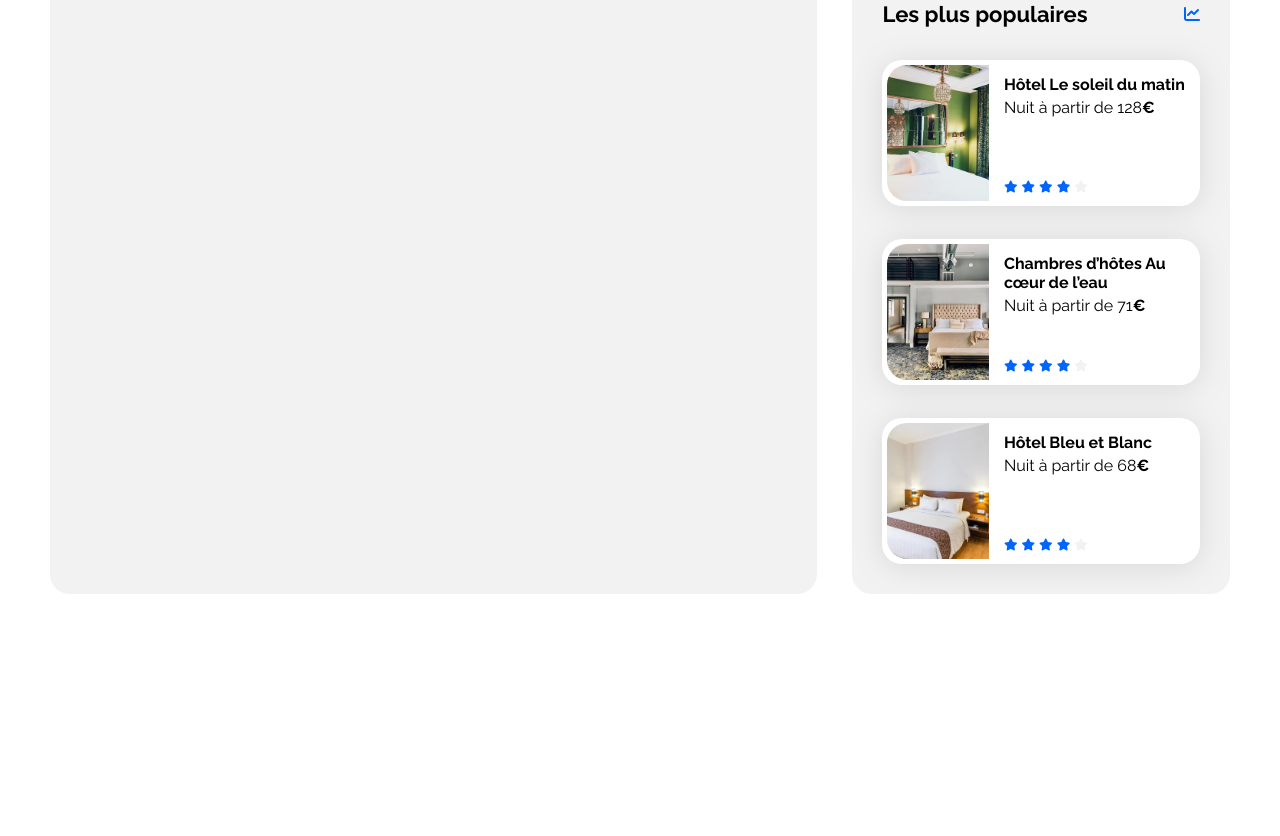
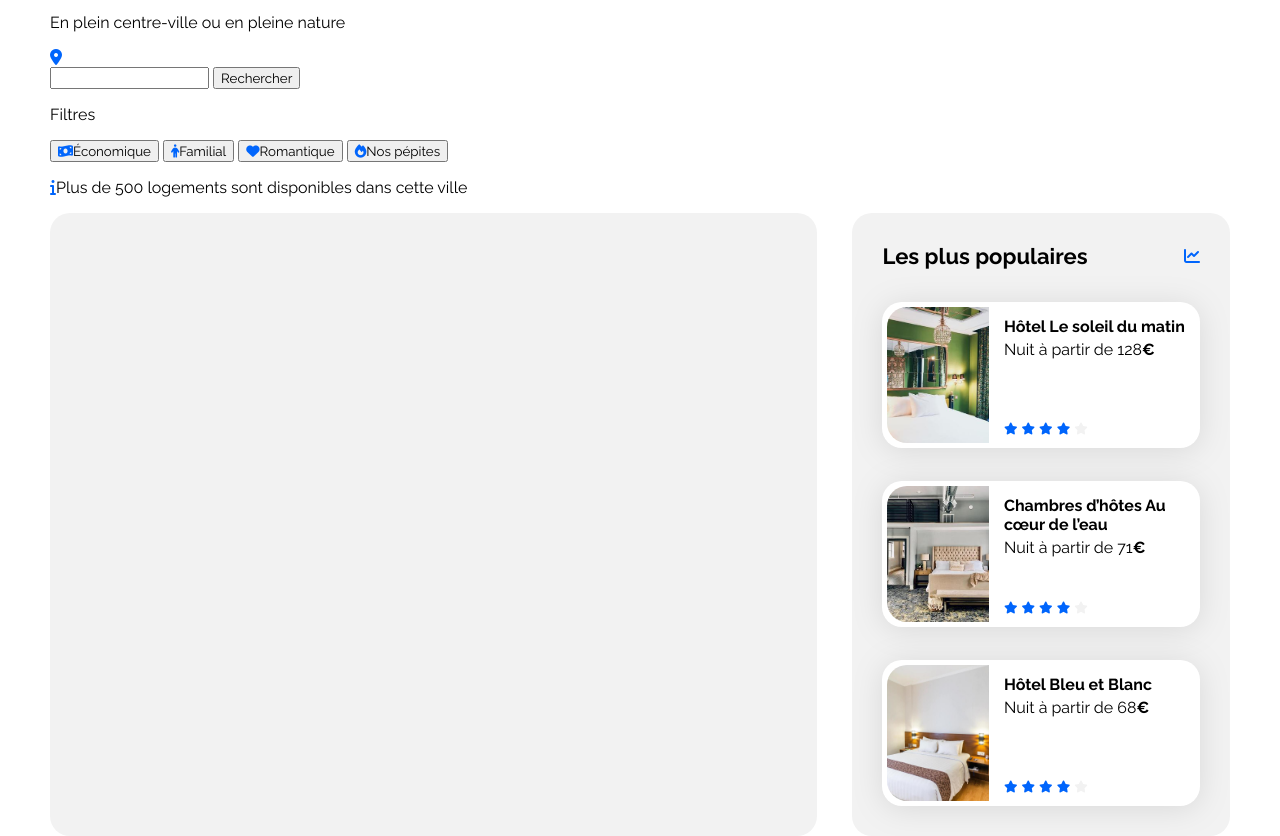
Before and after one commit to mmdev73/P2_transformez-une-maquette-en-site-web-avec-html-et-css_102023, a plain HTML site: page index.html in a window 1280 px wide. Shown: the part 108-944 px from the top of the page. Before the commit the page ends 800 px from the top, so only its background shows below. Drawn offline with Linux system fonts and the light colour scheme.

Commit message:
ajout section filter sans design

```diff
--- a/css/style.css
+++ b/css/style.css
@@ -61,17 +61,20 @@ a {
 .no-list-style{
     list-style-type: none;
 }
+
 /*** Header ***/
 header{
     height: 79px;
     display: flex;
     justify-content: space-between;
 }
+
 header img{
     width: 61px;
     height: 19px;
     padding: 30px 50px;
 }
+
 menu{
     height: 50%;
     display: flex;
@@ -79,17 +82,25 @@ menu{
     margin: 0;
     padding: 0 50px;
 }
+
 menu li{
     padding-top: 10%;
 }
+
 menu li:hover, menu li:active{
     border-top: 2px var(--main-color) solid;
     padding-top: calc(10% - 2px);
 }
+
 menu li a{
     display: block;
     height: 100%;
     color: var(--main-color);
+}
+
+/*** Filter Section ***/
+.filter-section{
+    gap: 35px;
 }
 
 /****** Hebergements And Populaires ***********/
--- a/index.html
+++ b/index.html
@@ -26,6 +26,27 @@
             </nav>
         </header>
         <main>
+            <section class="filter-section">
+                <div class="filter-section-headline">
+                    <h2 class="section-title">Trouvez votre hébergement pour des vacances de rêve</h2>
+                    <p>En plein centre-ville ou en pleine nature</p>
+                </div>
+                <div class="filter-section-searchbar">
+                    <div class="searchbar-icon">
+                        <i class="fa-solid fa-location-dot"></i>
+                    </div>
+                    <input type="text" class="search-bar-input">
+                    <button type="button">Rechercher</button>
+                </div>
+                <div class="filter-section-filter">
+                    <p>Filtres</p>
+                    <button type="button"><i class="fa-solid fa-money-bill-wave"></i>Économique</button>
+                    <button type="button"><i class="fa-solid fa-person"></i>Familial</button>
+                    <button type="button"><i class="fa-solid fa-heart"></i>Romantique</button>
+                    <button type="button"><i class="fa-solid fa-fire"></i>Nos pépites</button>
+                </div>
+                <p><i class="fa-solid fa-info"></i>Plus de 500 logements sont disponibles dans cette ville</p>
+            </section>
             <div class="hebergements-and-populaires">
                 <section class="hebergements">
 
```
